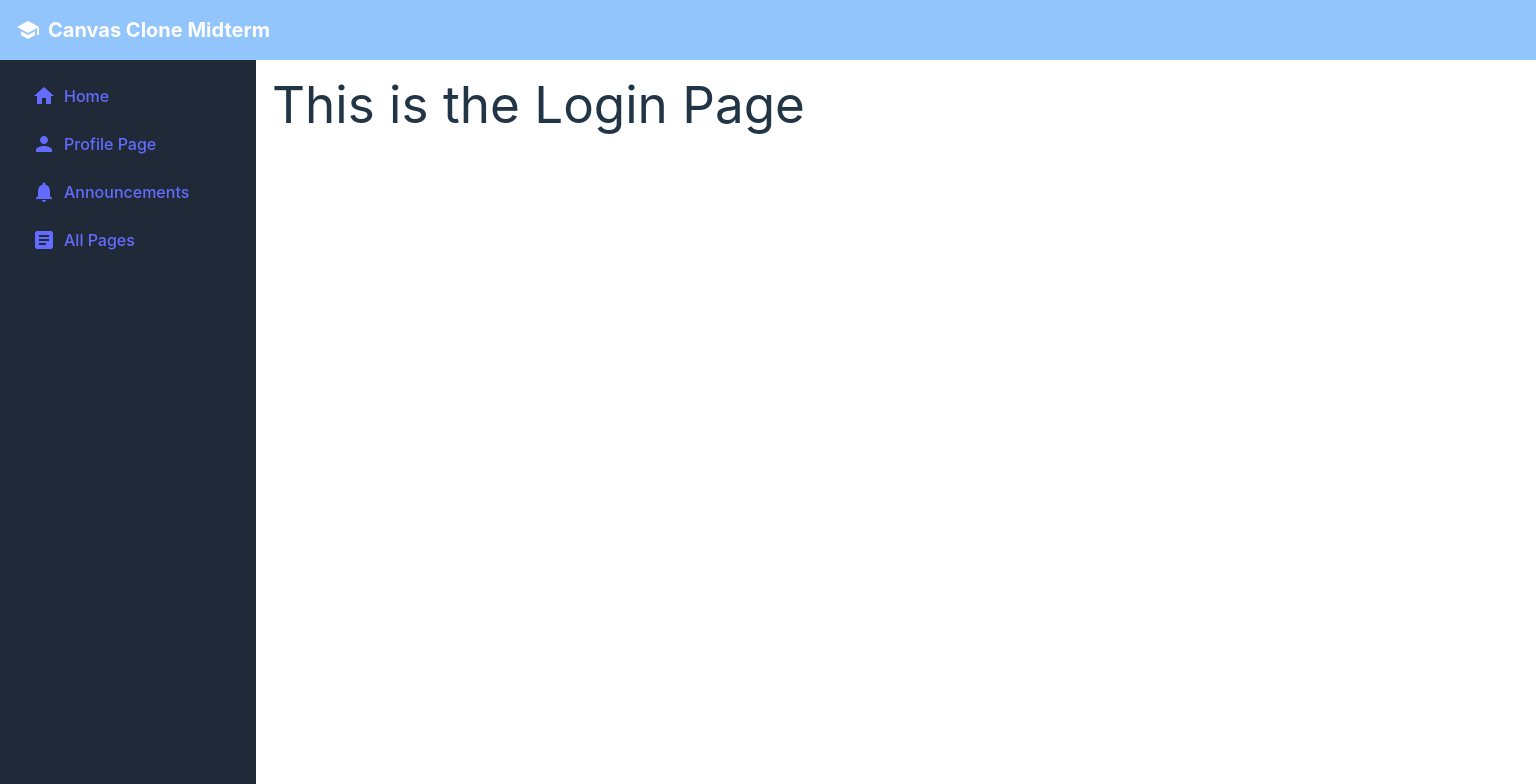
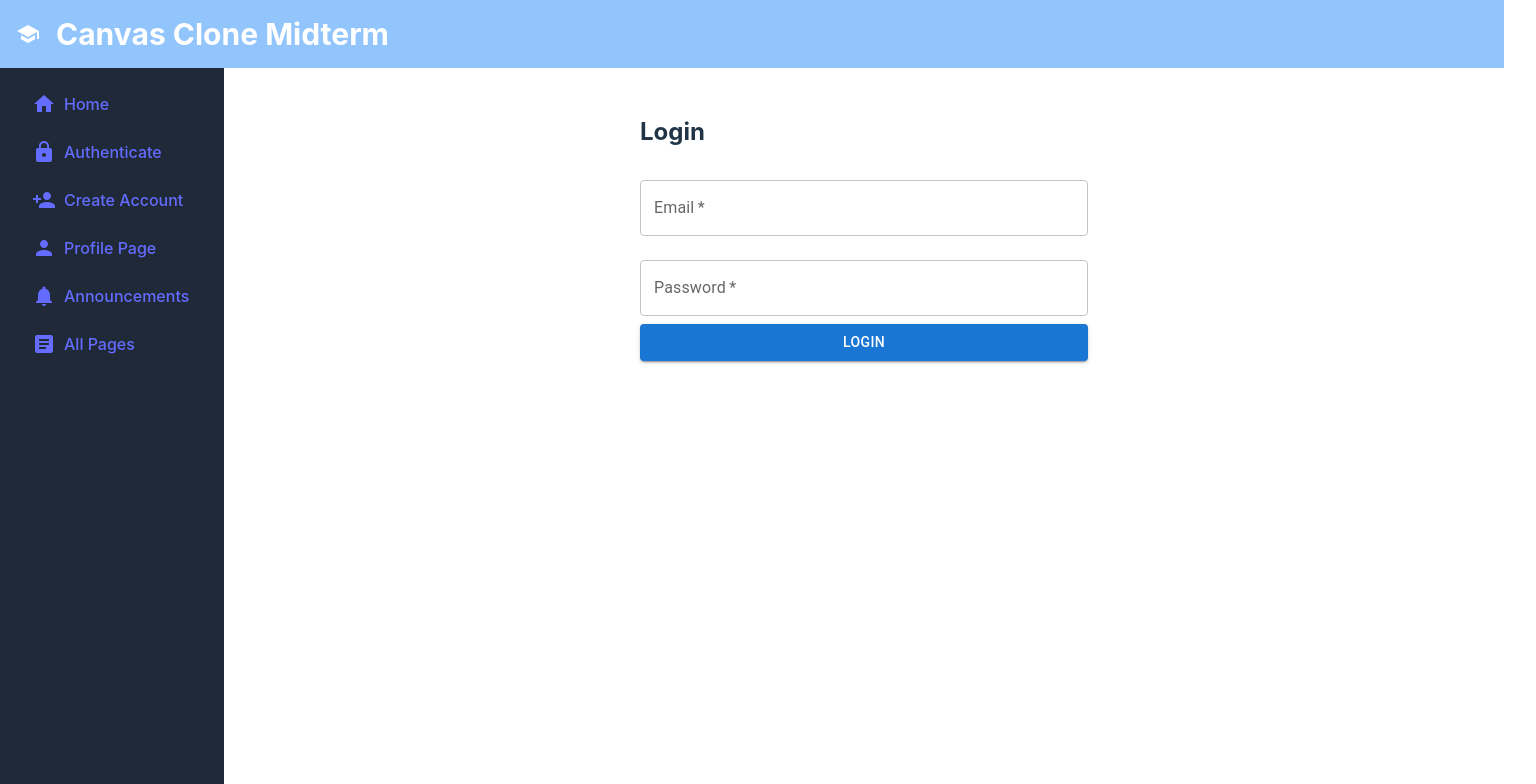
Before and after one commit to Jkamin0/canvasClone, a React (Vite) app: page /login in a window 1280 px wide. Shown: the top 784 px of the page, 1536 px wide, since content can reach past the window. Built offline with nearby package versions, Linux system fonts and the light colour scheme.

Commit message:
working login page with persistent state

```diff
--- a/src/components/layout/Header.jsx
+++ b/src/components/layout/Header.jsx
@@ -3,9 +3,9 @@ import { School as SchoolIcon } from "@mui/icons-material";
 
 export default function Header() {
   return (
-    <header className="flex items-center bg-blue-300 p-4 w-full">
-      <SchoolIcon className="text-white mr-2" />
-      <h1 className="text-white text-xl font-bold">Canvas Clone Midterm</h1>
+    <header className="flex items-center bg-blue-300 p-4">
+      <SchoolIcon className="text-white mr-4" />
+      <h1 className="text-white text-3xl font-bold">Canvas Clone Midterm</h1>
     </header>
   );
 }
--- a/src/components/layout/Navbar.jsx
+++ b/src/components/layout/Navbar.jsx
@@ -4,11 +4,13 @@ import {
   Person as PersonIcon,
   Notifications as AnnouncementsIcon,
   Article as PagesIcon,
+  Lock as AuthenticateIcon,
+  PersonAdd as CreateAccountIcon,
 } from "@mui/icons-material";
 
 export default function Navbar() {
   return (
-    <div className="h-screen w-64 bg-gray-800 text-white">
+    <div className="h-dvh w-56 bg-gray-800 text-white">
       <nav className="flex flex-col p-4 space-y-2">
         <ul className="space-y-2">
           <li>
@@ -18,6 +20,25 @@ export default function Navbar() {
             >
               <HomeIcon className="mr-2" />
               Home
+            </Link>
+          </li>
+
+          <li>
+            <Link
+              to="/login"
+              className="py-2 px-4 rounded hover:bg-gray-700 flex items-center"
+            >
+              <AuthenticateIcon className="mr-2" />
+              Authenticate
+            </Link>
+          </li>
+          <li>
+            <Link
+              to="/register"
+              className="py-2 px-4 rounded hover:bg-gray-700 flex items-center"
+            >
+              <CreateAccountIcon className="mr-2" />
+              Create Account
             </Link>
           </li>
           <li>
--- a/src/pages/User/LoginPage.jsx
+++ b/src/pages/User/LoginPage.jsx
@@ -1,7 +1,65 @@
+import React, { useContext, useState } from "react";
+import { LoginContext } from "../../context/LoginContext";
+import TextInput from "../../components/common/TextInput";
+import SubmitButton from "../../components/common/SubmitButton";
+
 export default function LoginPage() {
+  const { login, logout, error, isLoading, isAuthenticated, user } =
+    useContext(LoginContext);
+  const [email, setEmail] = useState("");
+  const [password, setPassword] = useState("");
+
+  const handleLogin = async (e) => {
+    e.preventDefault();
+    await login(email, password);
+    setEmail("");
+    setPassword("");
+  };
+
+  const handleLogout = async (e) => {
+    e.preventDefault();
+    await logout();
+  };
+
   return (
-    <div>
-      <h1>This is the Login Page</h1>
+    <div className="max-w-md mx-auto mt-8">
+      {isAuthenticated ? (
+        <div>
+          <h2 className="text-2xl font-bold mb-4">
+            Welcome, {user?.fullName || "User"}
+          </h2>
+          <p className="mb-4">You are logged in as {user?.email}</p>
+          <form onSubmit={handleLogout}>
+            <SubmitButton type="submit" isLoading={isLoading} fullWidth>
+              Logout
+            </SubmitButton>
+          </form>
+        </div>
+      ) : (
+        <div>
+          <h2 className="text-2xl font-bold mb-4">Login</h2>
+          {error && <p className="text-red-500">{error}</p>}
+          <form onSubmit={handleLogin}>
+            <TextInput
+              label="Email"
+              type="email"
+              value={email}
+              onChange={(e) => setEmail(e.target.value)}
+              required
+            />
+            <TextInput
+              label="Password"
+              type="password"
+              value={password}
+              onChange={(e) => setPassword(e.target.value)}
+              required
+            />
+            <SubmitButton type="submit" isLoading={isLoading} fullWidth>
+              Login
+            </SubmitButton>
+          </form>
+        </div>
+      )}
     </div>
   );
 }
```
